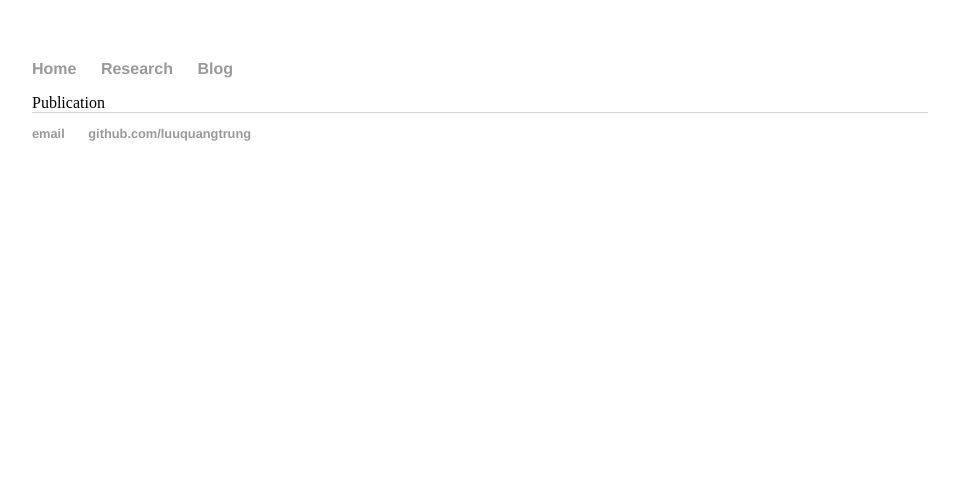
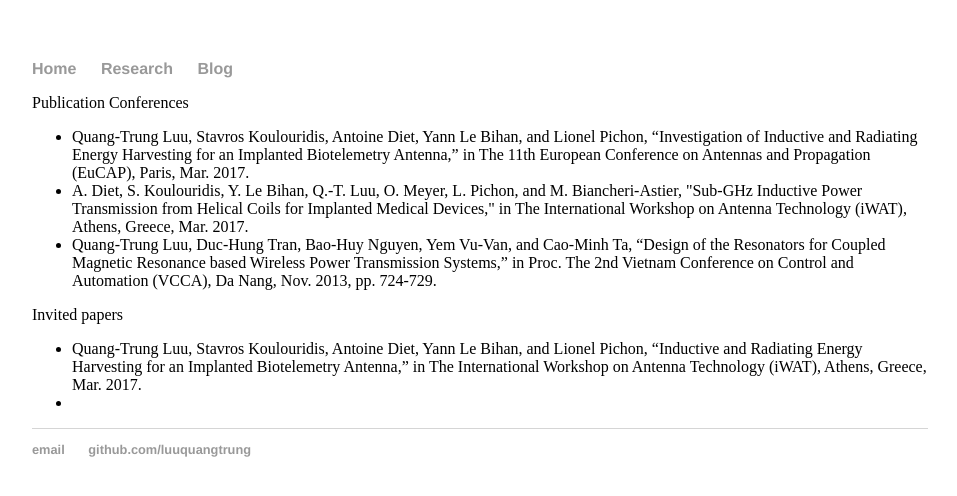
Before and after one commit to luuquangtrung/luuquangtrung.github.io_v1, a Jekyll site: the page built from research/index.html, in a window 1280 px wide. Shown: the top 496 px of the page, without its empty margins (160-1117 px from the left). Built offline with Jekyll 4.4.1, drawn with Linux system fonts in a browser that asks for light colours.

Commit message:
Update index.html

```diff
--- a/research/index.html
+++ b/research/index.html
@@ -4,3 +4,27 @@ title: Research
 ---
 
 Publication
+
+
+Conferences
+
+<ul>
+	<li>
+	Quang-Trung Luu, Stavros Koulouridis, Antoine Diet, Yann Le Bihan, and Lionel Pichon, “Investigation of Inductive and Radiating Energy Harvesting for an Implanted Biotelemetry Antenna,” in The 11th European Conference on
+	Antennas and Propagation (EuCAP), Paris, Mar. 2017.
+	</li>
+	<li>
+	A. Diet, S. Koulouridis, Y. Le Bihan, Q.-T. Luu, O. Meyer, L. Pichon, and M. Biancheri-Astier, "Sub-GHz Inductive Power Transmission from Helical Coils for Implanted Medical Devices," in The International Workshop on Antenna Technology (iWAT), Athens, Greece, Mar. 2017.
+	</li>
+	<li>
+	Quang-Trung Luu, Duc-Hung Tran, Bao-Huy Nguyen, Yem Vu-Van, and Cao-Minh Ta, “Design of the Resonators for Coupled Magnetic Resonance based Wireless Power Transmission Systems,” in Proc. The 2nd Vietnam Conference on Control and Automation (VCCA), Da Nang, Nov. 2013, pp. 724-729.
+</ul>
+
+
+Invited papers
+
+<ul>
+	<li>
+	Quang-Trung Luu, Stavros Koulouridis, Antoine Diet, Yann Le Bihan, and Lionel Pichon, “Inductive and Radiating Energy Harvesting for an Implanted Biotelemetry Antenna,” in The International Workshop on Antenna Technology (iWAT), Athens, Greece, Mar. 2017.
+	<li>
+</ul>
```
